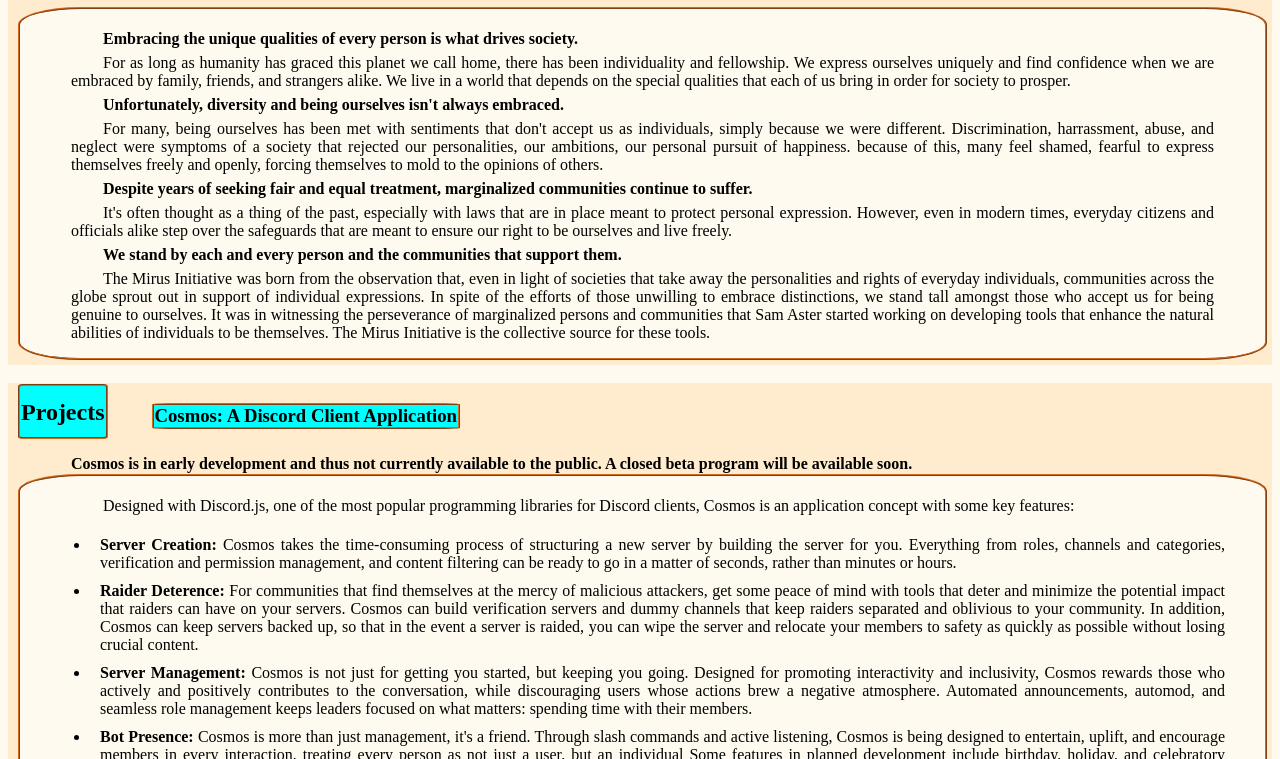
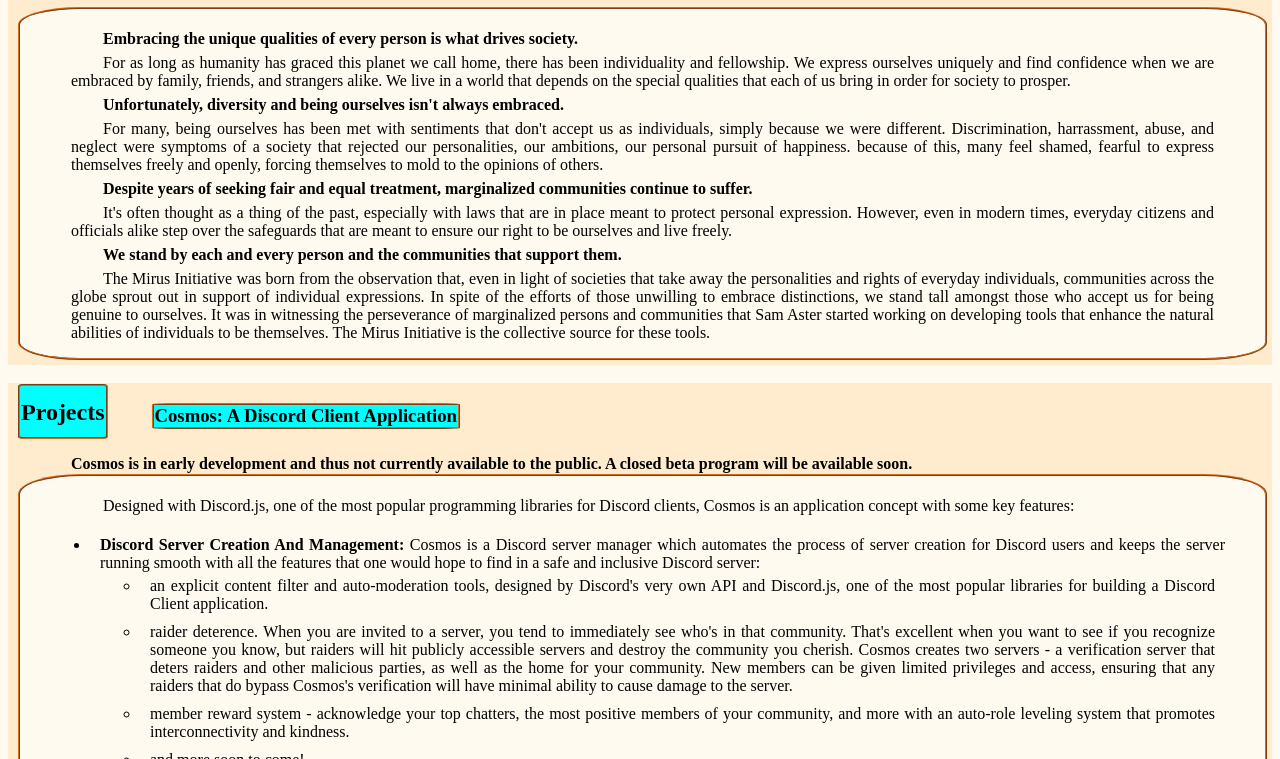
Before and after one commit to Sam-Aster/Mirus-Initiative.github.io, a plain HTML site: page index.html in a window 1280 px wide. Shown: the part 193-952 px from the top of the page. Drawn offline with Linux system fonts and the light colour scheme.

Commit message:
Update Cosmos description

```diff
--- a/index.html
+++ b/index.html
@@ -168,31 +168,36 @@
         <p>Designed with Discord.js, one of the most popular programming libraries for Discord clients, Cosmos is an
           application concept with some key features:</p>
         <ul>
-          <li><strong>Server Creation:</strong> Cosmos takes the time-consuming process of structuring a new server by
-            building the server for you. Everything from roles, channels and categories, verification and permission
-            management, and content filtering can be ready to go in a matter of seconds, rather than minutes or hours.
+          <li><strong>Discord Server Creation And Management:</strong> Cosmos is a Discord server manager which automates the process of server
+            creation for Discord users and keeps the server running smooth with all the features that one would hope to find in a safe and
+            inclusive Discord server:
+            <ul>
+              <li>
+                an explicit content filter and auto-moderation tools, designed by Discord's very own API and Discord.js,
+                one of the most popular libraries for building a Discord Client application.
+              </li>
+              <li>
+                raider deterence. When you are invited to a server, you tend to immediately see who's in that
+                community. That's excellent when you want to see if you recognize someone you know, but raiders will hit
+                publicly accessible servers and destroy the community you cherish. Cosmos creates two servers - a
+                verification server that deters raiders and other malicious parties, as well as the home for your
+                community. New members can be given limited privileges and access, ensuring that any raiders that do bypass
+                Cosmos's verification will have minimal ability to cause damage to the server.
+              </li>
+              <li>
+                member reward system - acknowledge your top chatters, the most positive members of your community, and more
+                with an auto-role leveling system that promotes interconnectivity and kindness.
+              </li>
+              <li>
+                and more soon to come!
+              </li>
+            </ul>
           </li>
-          <li><strong>Raider Deterence:</strong> For communities that find themselves at the mercy of malicious
-            attackers,
-            get some peace of mind with tools that deter and minimize the potential impact that raiders can have on your
-            servers. Cosmos can build verification servers and dummy channels that keep raiders separated and oblivious
-            to
-            your community. In addition, Cosmos can keep servers backed up, so that in the event a server is raided, you
-            can wipe the server and relocate your members to safety as quickly as possible without losing crucial
-            content.
+          <li><strong>Twitch and Discord Bot Presence:</strong> Cosmos is more than just management, it's a friend. Through commands
+            and active listening, Cosmos is being designed to entertain, uplift, and encourage members in every
+            interaction, treating every person as not just a user, but an individual. Some features in planned
+            development for both Twitch and Discord include birthday, holiday, celebratory announcements, and so much more!
           </li>
-          <li><strong>Server Management:</strong> Cosmos is not just for getting you started, but keeping you going.
-            Designed for promoting interactivity and inclusivity, Cosmos rewards those who actively and positively
-            contributes to the conversation, while discouraging users whose actions brew a negative atmosphere.
-            Automated
-            announcements, automod, and seamless role management keeps leaders focused on what matters: spending time
-            with
-            their members. </li>
-          <li><strong>Bot Presence:</strong> Cosmos is more than just management, it's a friend. Through slash commands
-            and active listening, Cosmos is being designed to entertain, uplift, and encourage members in every
-            interaction, treating every person as not just a user, but an individual Some features in planned
-            development
-            include birthday, holiday, and celebratory announcements, as well as private journaling.</li>
         </ul>
       </div>
       <h3 class="subtitle">Mirus Initiative On The Web</h3>
```
